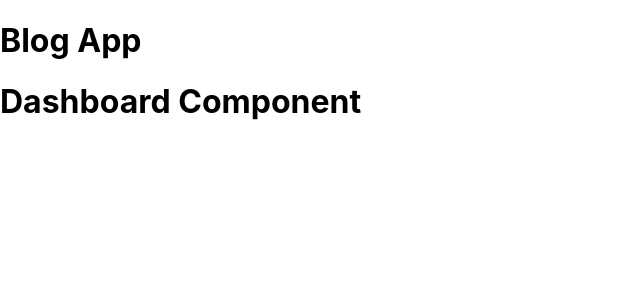
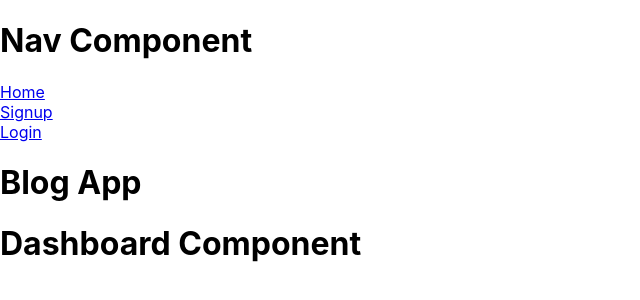
Before and after one commit to Gregorio-Moreta/ruby_blog_project_4_frontend, a React (Create React App) app: page /dashboard in a window 1280 px wide. Shown: the top 300 px of the page, without its empty margins (0-640 px from the left). Built offline with nearby package versions, Linux system fonts and the light colour scheme.

Commit message:
links now show on the nav component on every page

```diff
--- a/src/App.js
+++ b/src/App.js
@@ -2,11 +2,12 @@
 import Auth from "./pages/Auth";
 import Home from "./pages/Home";
 import Dashboard from "./pages/Dashboard";
+import Nav from "./components/nav";
 //  Import React and hooks
 //import React, { useState, useEffect } from "react";
 //  Import components from React Router
 import { Route, Switch } from "react-router-dom";
-//import { GlobalState } from "./GlobalState";
+//import { AppState } from "./AppState";
 
 function App(props) {
 
@@ -26,6 +27,7 @@ function App(props) {
 
   return (
     <div>
+      <Nav />
       <h1>Blog App</h1>
       <Switch>
         <Route
--- a/src/AppState.jsx
+++ b/src/AppState.jsx
@@ -1,5 +1,5 @@
 import React from "react"
-import { useReducer } from "react"
+import { useContext, useReducer } from "react"
 
 //  Initial State
 
```
